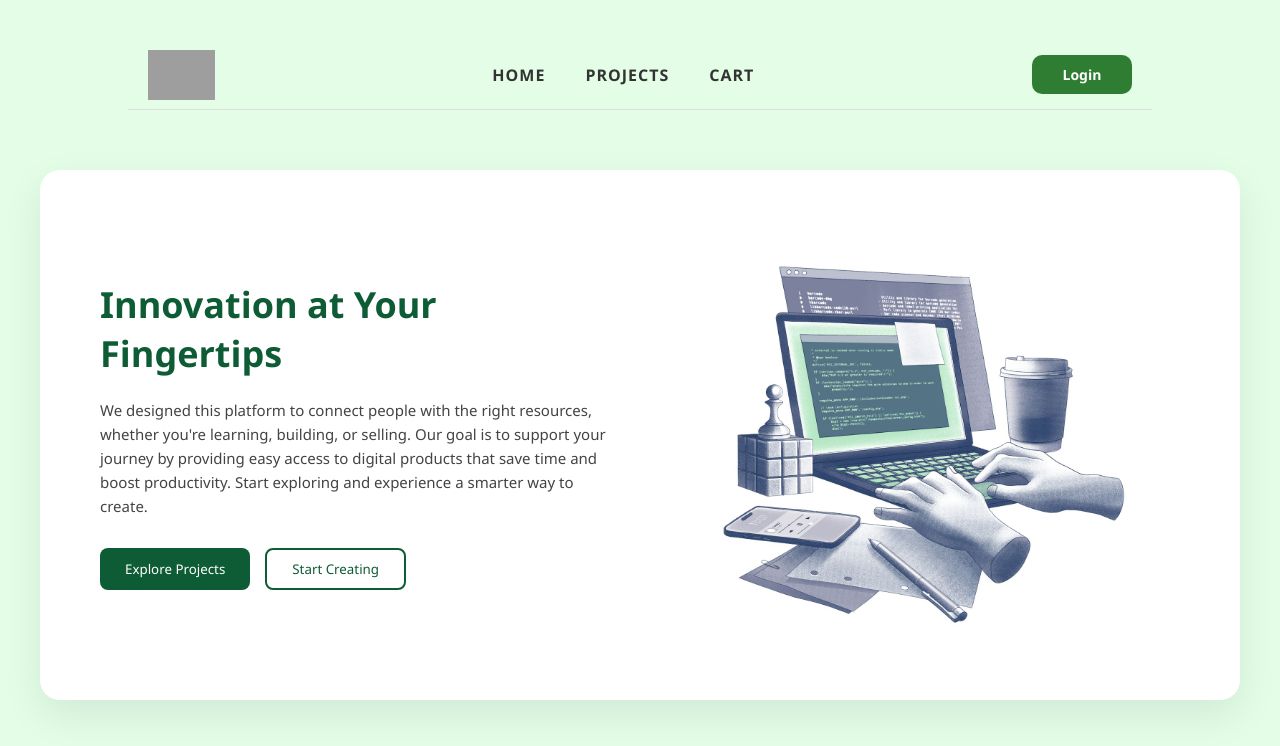
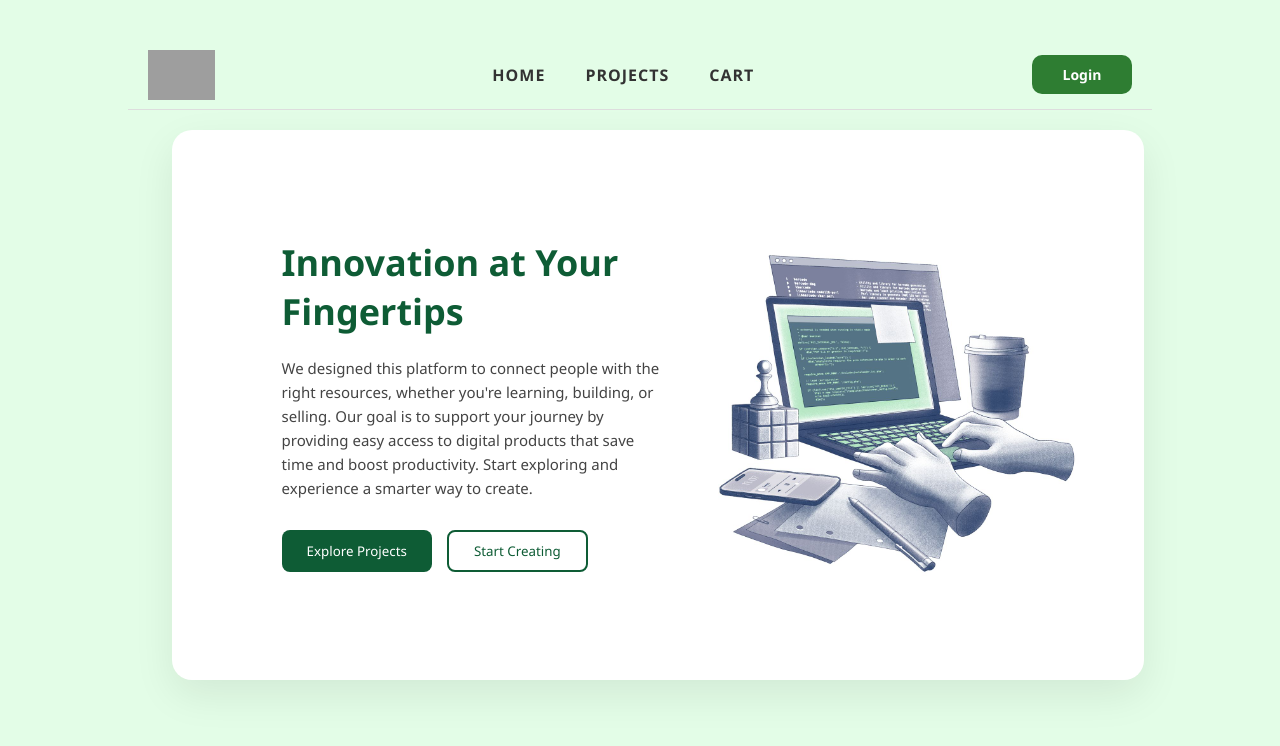
Before and after one commit to KripaGurung/marketmycode, a React (Vite) app in the folder marketmycode/: page /home in a window 1280 px wide. Shown: the top 746 px of the page. Built offline with nearby package versions, Linux system fonts and the light colour scheme; grey boxes are pictures that could not be loaded.

Commit message:
Header section was modify

```diff
--- a/marketmycode/src/component/Header/Header.css
+++ b/marketmycode/src/component/Header/Header.css
@@ -1,16 +1,16 @@
-/****** PAGE BACKGROUND ******/
 .hero {
-    width: 100%;
+    width: 95%;
+    margin-left: 50px;
     display: flex;
     justify-content: center;
     padding: 60px 0;
     background: #e3fde7;
 }
 
-/****** CARD CONTAINER ******/
 .hero-card {
-    width: 1200px;
-    min-height: 450px;
+    width: 80%;
+    min-height: 550px;
+    margin-bottom: 200px;
     background: #fff;
     display: flex;
     align-items: center;
@@ -20,10 +20,10 @@
     gap: 40px;
 }
 
-/****** LEFT CONTENT ******/
 .hero-left {
     flex: 1;
     max-width: 550px;
+    margin-left: 50px;
 }
 
 .hero-left h1 {
@@ -45,7 +45,6 @@
     gap: 15px;
 }
 
-/****** BUTTONS ******/
 .btn-primary {
     background: #0e5c35;
     color: #fff;
@@ -64,7 +63,6 @@
     cursor: pointer;
 }
 
-/****** RIGHT IMAGE ******/
 .hero-right {
     flex: 1;
     display: flex;
```
